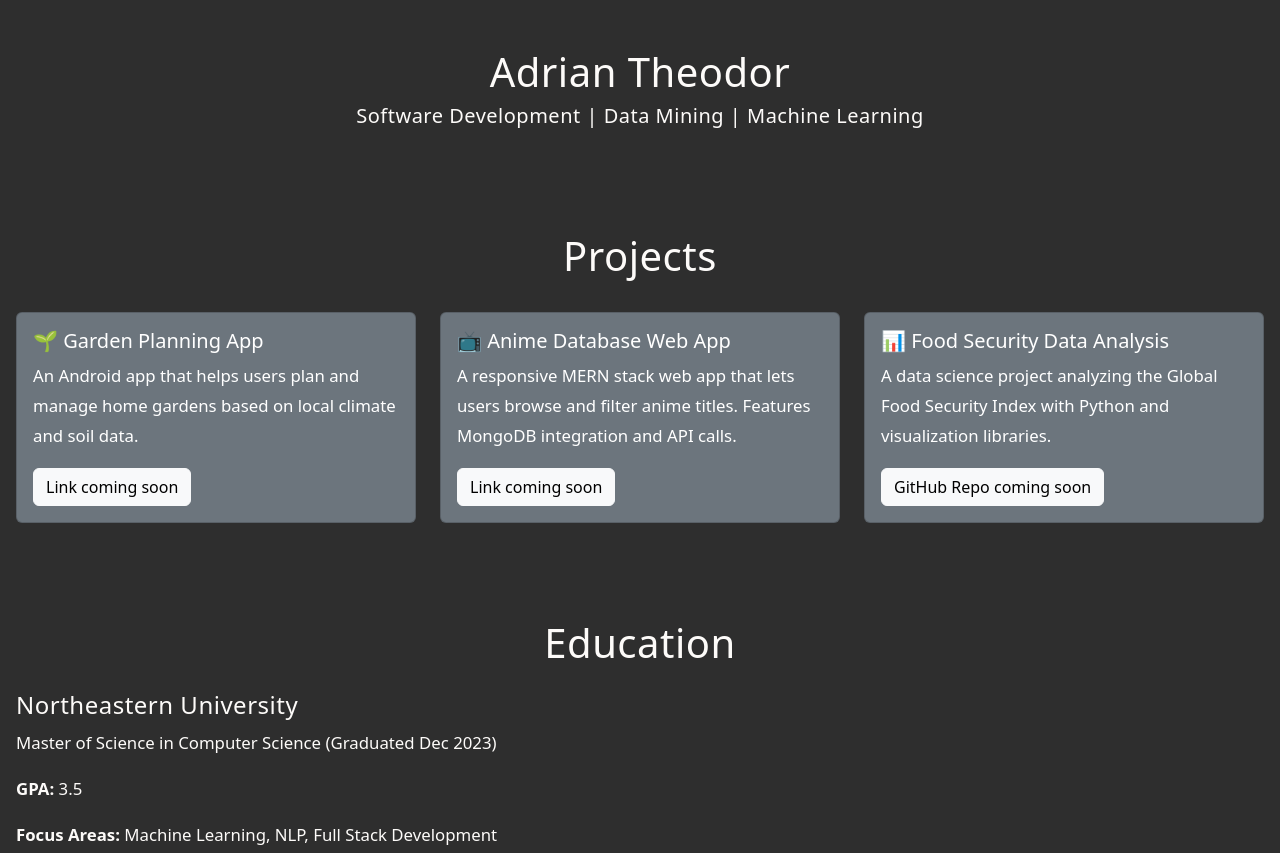
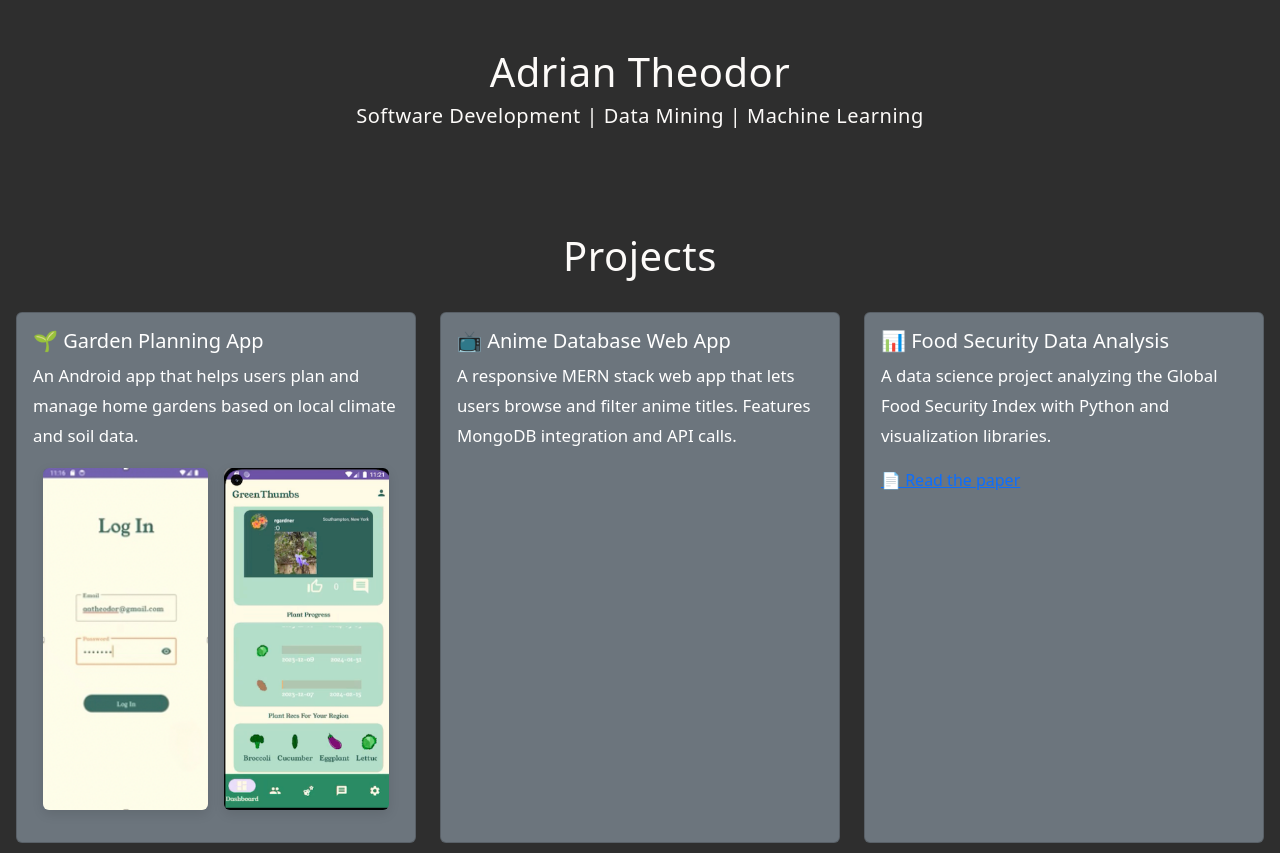
Before and after one commit to adriantheodor/adrian-portfolio, a plain HTML site: page index.html in a window 1280 px wide. Shown: the top 853 px of the page. Drawn offline with nearby package versions, Linux system fonts and the light colour scheme.

Commit message:
Added screenshots

```diff
--- a/index.html
+++ b/index.html
@@ -12,7 +12,7 @@
   />
   <link href="https://unpkg.com/aos@2.3.4/dist/aos.css" rel="stylesheet">
 </head>
-<body>
+<body class="body">
 
   <!-- Header -->
   <header class="text-center py-5">
@@ -35,7 +35,11 @@
             <div class="card-body">
               <h5 class="card-title">🌱 Garden Planning App</h5>
               <p class="card-text">An Android app that helps users plan and manage home gardens based on local climate and soil data.</p>
-              <a href="#" class="btn btn-light">Link coming soon</a>
+              <div class="screenshot-row">
+                <img src="images/greenthumbs2.png" alt="Screenshot of Garden Planning App" class="project-img">
+                <img src="images/greenthumbs.png" alt="Screenshot of Garden Planning App" class="project-img">
+              </div>
+
             </div>
           </div>
         </div>
@@ -45,7 +49,6 @@
             <div class="card-body">
               <h5 class="card-title">📺 Anime Database Web App</h5>
               <p class="card-text">A responsive MERN stack web app that lets users browse and filter anime titles. Features MongoDB integration and API calls.</p>
-              <a href="#" class="btn btn-light">Link coming soon</a>
             </div>
           </div>
         </div>
@@ -55,7 +58,7 @@
             <div class="card-body">
               <h5 class="card-title">📊 Food Security Data Analysis</h5>
               <p class="card-text">A data science project analyzing the Global Food Security Index with Python and visualization libraries.</p>
-              <a href="#" class="btn btn-light">GitHub Repo coming soon</a>
+              <a href="food-security-paper.pdf" target="_blank">📄 Read the paper</a>
             </div>
           </div>
         </div>
@@ -65,13 +68,13 @@
     <!-- Education Section -->
     <section class="education-section">
       <h3 class="text-center mb-4">Education</h3>
-      <div class="mb-4">
+      <div class="bg-secondary project-card">
         <h4>Northeastern University</h4>
         <p>Master of Science in Computer Science (Graduated Dec 2023)</p>
         <p><strong>GPA:</strong> 3.5</p>
         <p><strong>Focus Areas:</strong> Machine Learning, NLP, Full Stack Development</p>
       </div>
-      <div>
+      <div class="bg-secondary project-card">
         <h4>Savannah College of Art and Design</h4>
         <p>Bachelor of Fine Arts in Film and Television (Graduated Dec 2015)</p>
         <p><strong>GPA:</strong> 3.8</p>
--- a/styles.css
+++ b/styles.css
@@ -98,6 +98,7 @@ section {
   border-radius: 8px;
   margin-bottom: 2rem;
   color: var(--ivory);
+  font-family: 'Helvetica Neue', sans-serif;
 }
 
 .project-card h4 {
@@ -198,3 +199,24 @@ p {
 [data-aos].aos-animate {
   opacity: 1;
 }
+
+.screenshot-row {
+  display: flex;
+  gap: 1rem;
+  justify-content: center;
+  flex-wrap: wrap;
+  margin: 1rem 0;
+}
+
+.project-img {
+  flex: 1 1 45%; /* allows two images per row with some flexibility */
+  max-width: 45%;
+  height: auto;
+  border-radius: 6px;
+  box-shadow: 0 4px 12px rgba(0, 0, 0, 0.1);
+  transition: transform 0.3s ease;
+}
+
+.project-img:hover {
+  transform: scale(1.02);
+}
```
Also changed, not shown: images/greenthumbs.png (added), images/greenthumbs2.png (added), 1 other file.
